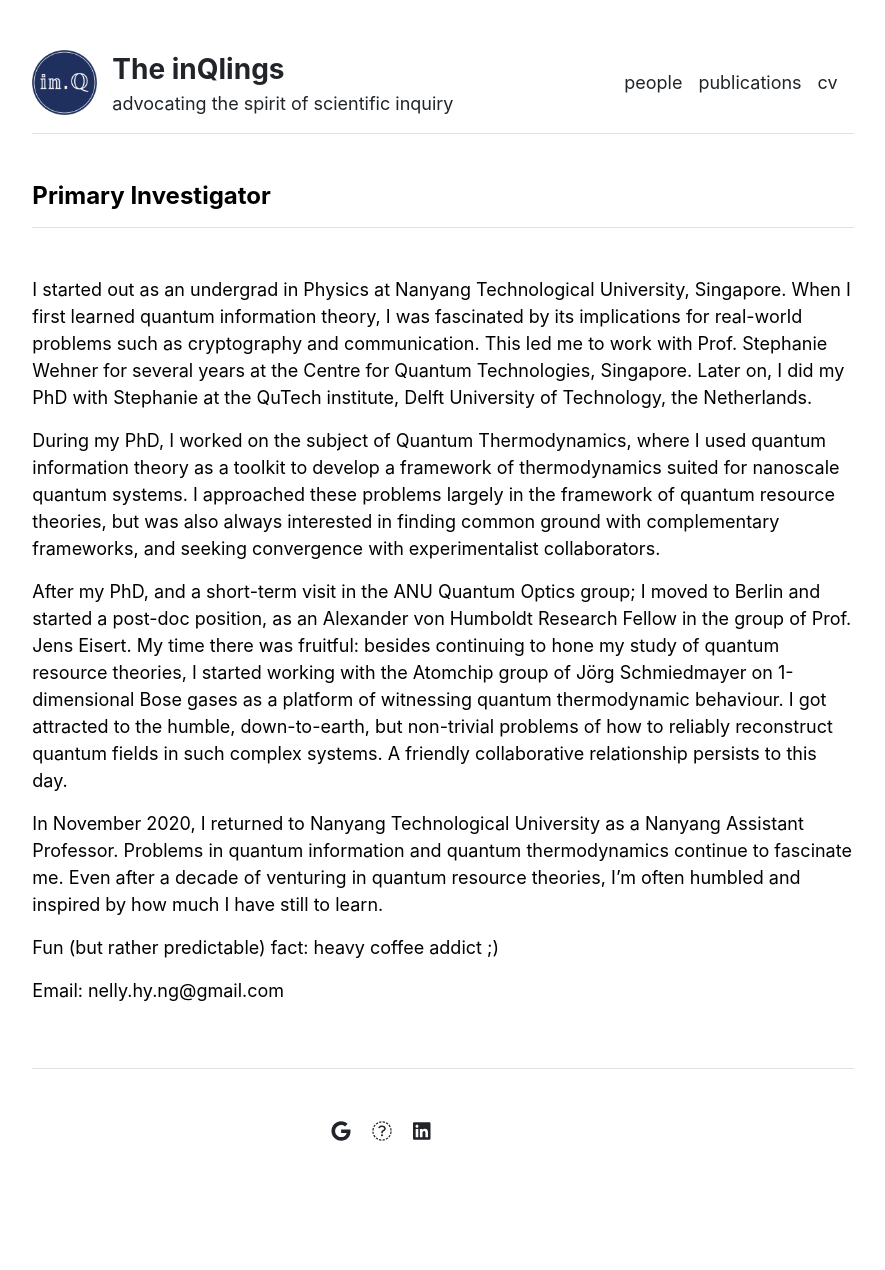
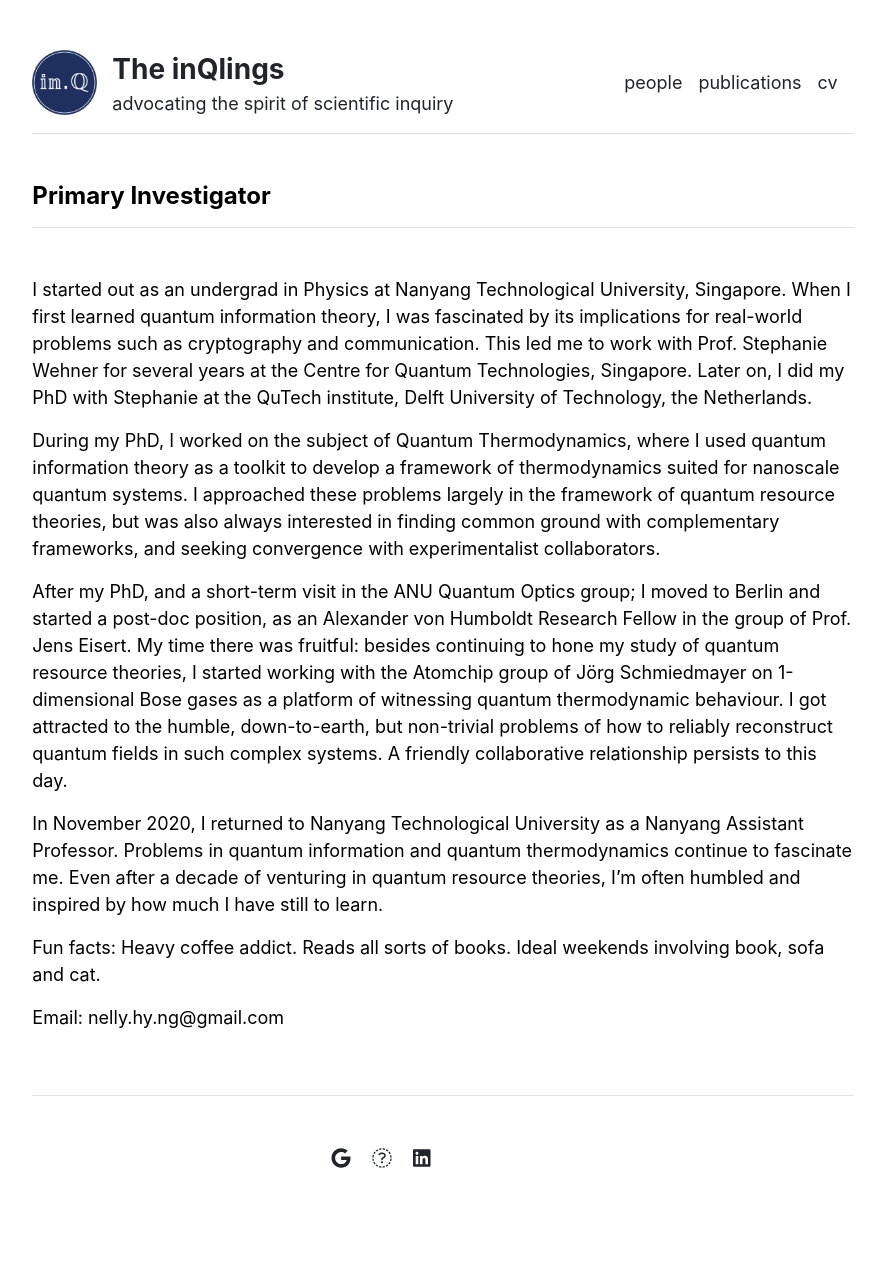
Before and after one commit to nelly-ng/nelly-ng.github.io, a Jekyll site: the page built from people/primary-investigator.md, in a window 1280 px wide. Shown: the whole page, without its empty margins (197-1082 px from the left). Built offline with Jekyll 4.4.1, drawn with Linux system fonts in a browser that asks for light colours; before the commit the page ends 1243 px from its top, so only the background shows below that.

Commit message:
Update primary-investigator.md

```diff
--- a/people/primary-investigator.md
+++ b/people/primary-investigator.md
@@ -11,6 +11,6 @@ After my PhD, and a short-term visit in the ANU Quantum Optics group; I moved to
 
 In November 2020, I returned to Nanyang Technological University as a Nanyang Assistant Professor. Problems in quantum information and quantum thermodynamics continue to fascinate me. Even after a decade of venturing in quantum resource theories, I'm often humbled and inspired by how much I have still to learn.
 
-Fun (but rather predictable) fact: heavy coffee addict ;)
+Fun facts: Heavy coffee addict. Reads all sorts of books. Ideal weekends involving book, sofa and cat.
 
 Email: nelly.hy.ng@gmail.com
```
